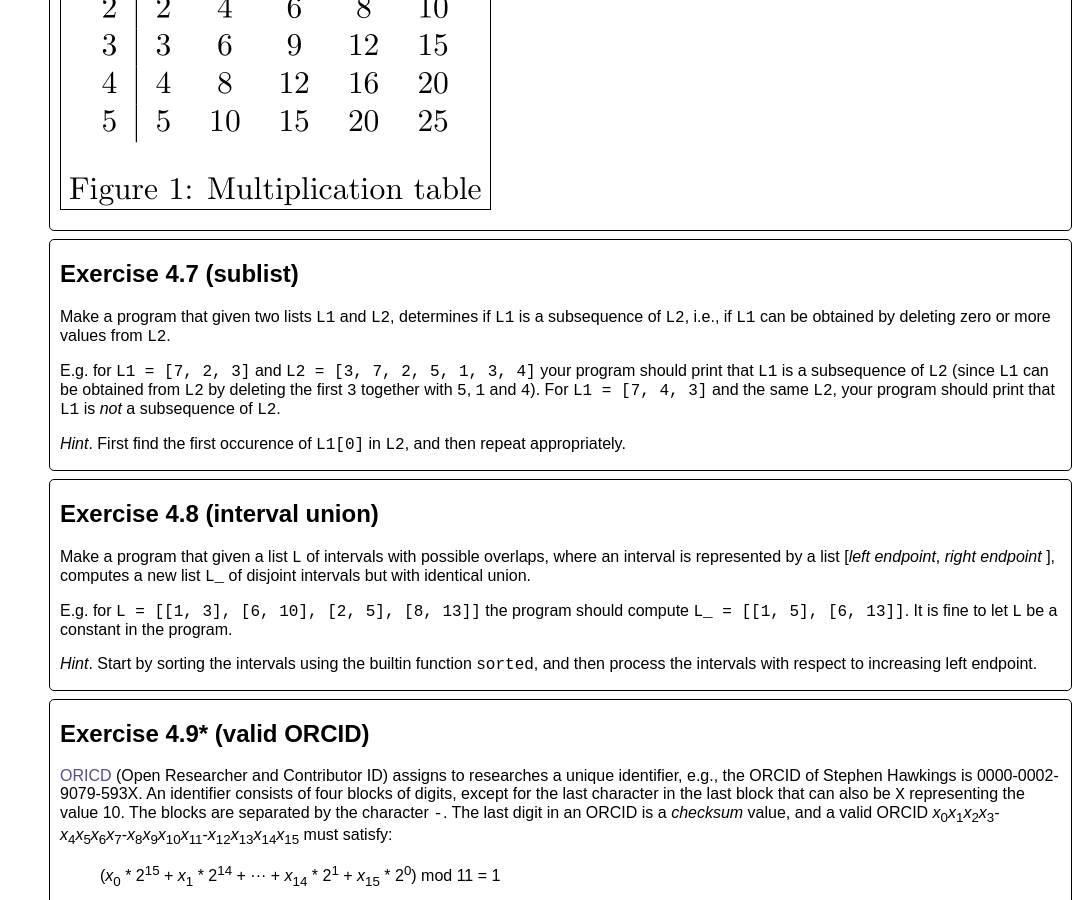
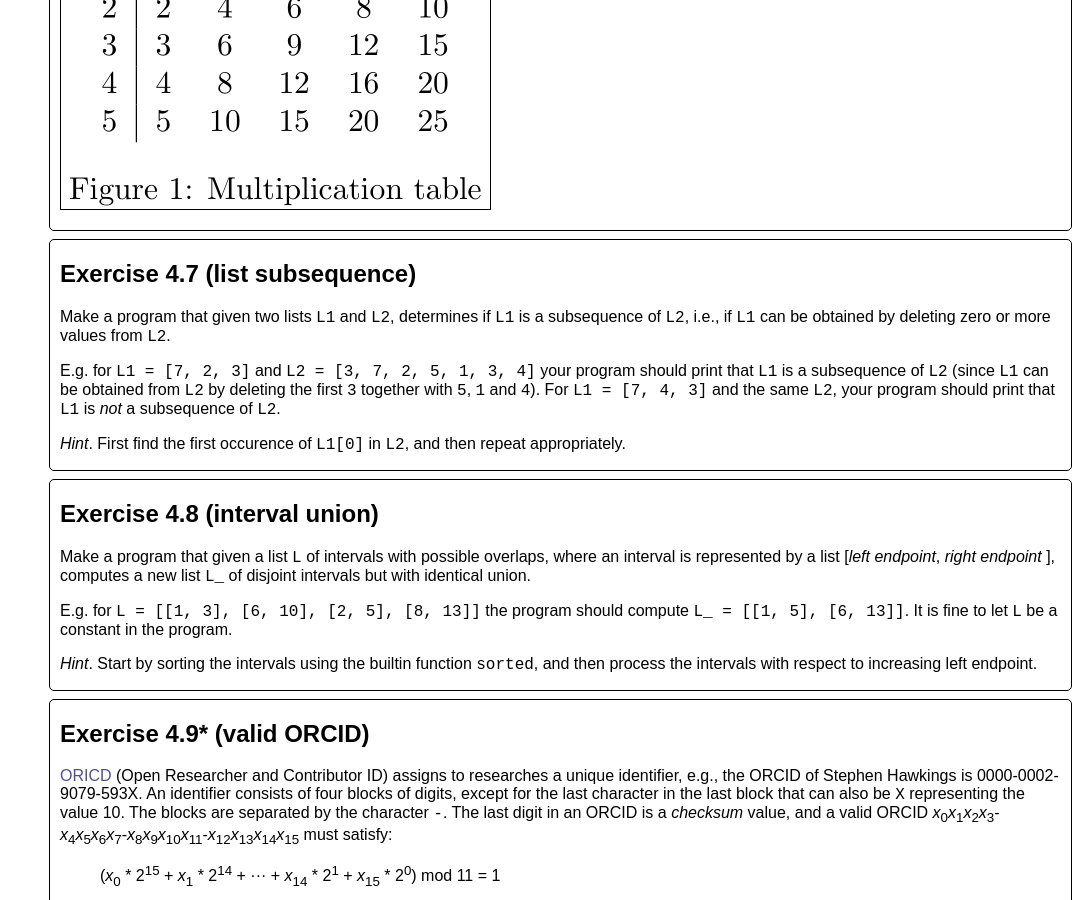
Before and after one commit to gsbrodal/gsbrodal.github.io, a Jekyll site: the page built from ipsa/exercises.html, in a window 1280 px wide and 900 px high, scrolled down 6958 px. Shown: the whole window, without its empty margins (194-1280 px from the left). Built offline with Jekyll 4.4.1, drawn with Linux system fonts in a browser that asks for light colours.

Commit message:
exercises.html all-slides.pdf code.zip exceptions.pdf exceptions.pptx introduction.pdf introduction.pptx

```diff
--- a/ipsa/exercises.html
+++ b/ipsa/exercises.html
@@ -318,7 +318,7 @@ c = r.step
 <p><img alt="Multiplication table" src="images/multiplication.png" /></p>
 </div>
 <div class="exercise">
-<h2>Exercise 4.7 (sublist)</h2>
+<h2>Exercise 4.7 (list subsequence)</h2>
 <p>Make a program that given two lists <code>L1</code> and <code>L2</code>, determines if <code>L1</code> is a subsequence of <code>L2</code>, i.e., if <code>L1</code> can be obtained by deleting zero or more values from <code>L2</code>.</p>
 <p>E.g. for <code>L1 = [7, 2, 3]</code> and <code>L2 = [3, 7, 2, 5, 1, 3, 4]</code> your program should print that <code>L1</code> is a subsequence of <code>L2</code> (since <code>L1</code> can be obtained  from <code>L2</code> by deleting the first <code>3</code> together with <code>5</code>, <code>1</code> and <code>4</code>). For <code>L1 = [7, 4, 3]</code> and the same <code>L2</code>, your program should print that <code>L1</code> is <em>not</em> a subsequence of <code>L2</code>.</p>
 <p><em>Hint</em>. First find the first occurence of <code>L1[0]</code> in <code>L2</code>, and then repeat appropriately.</p>
```
Also changed, not shown: 3 other files.
